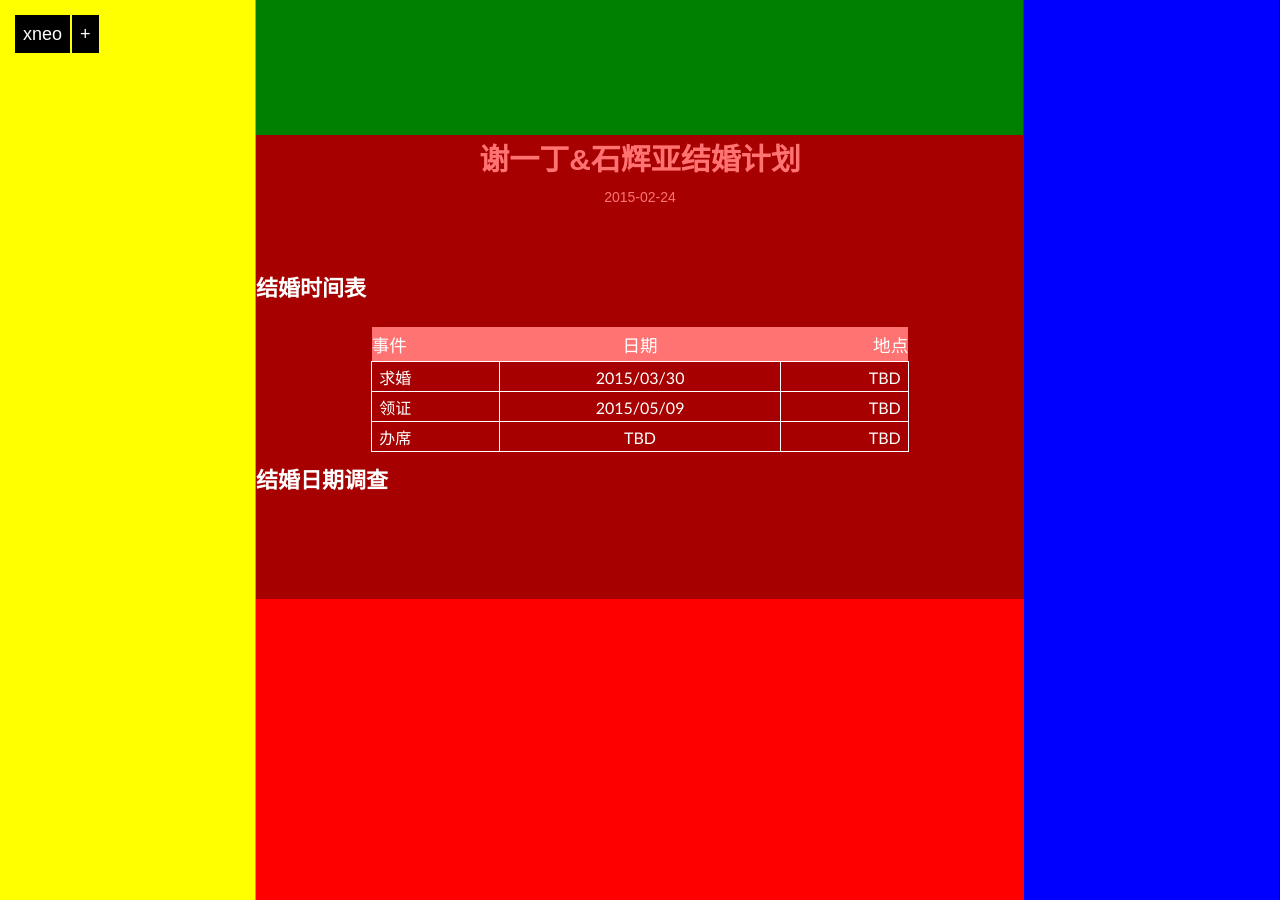
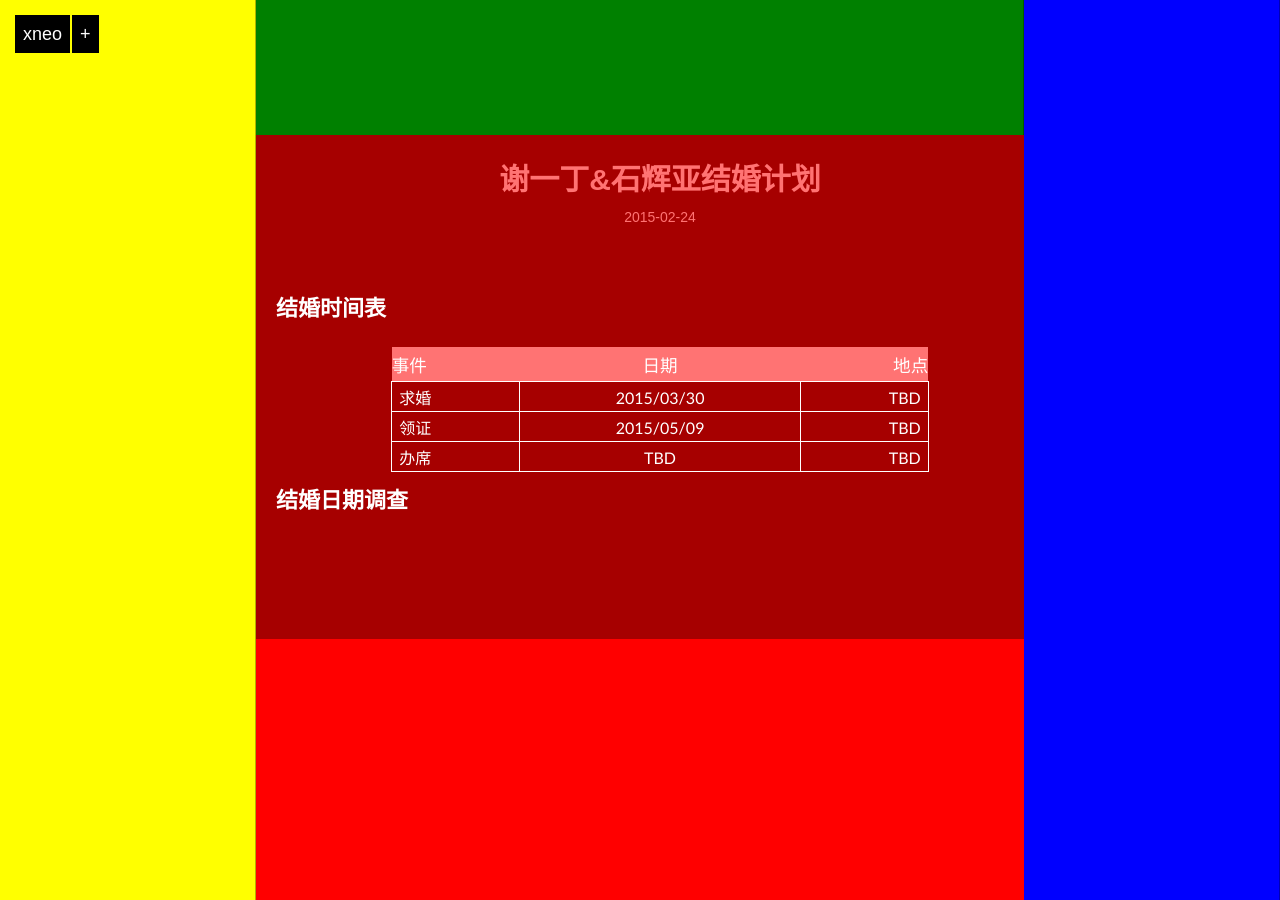
Before and after one commit to tuoerzhang/xneo123.github.io, a Jekyll site: the page built from _posts/wedding/2015-02-24-wedding-plan.md, in a window 1280 px wide. Built offline with Jekyll 4.4.1, drawn with Linux system fonts in a browser that asks for light colours; Markdown is read by kramdown in place of the engine named in the settings.

Commit message:
中间点

```diff
--- a/_layouts/wedding.html
+++ b/_layouts/wedding.html
@@ -12,8 +12,7 @@ layout: default
         body { background:#FF0000; }
     }
 	#wedding-content {position:fixed;top:15%;left:20%;right:20%;min-height: 20%;height:auto !important;background: #A60000;color:#ffffff; }
-	.wedding-entry {margin-bottom:80px;width:100%; float:left;  }
-	.wedding-entry {margin-bottom:80px;width:100%; float:left;  }
+	.wedding-entry {margin-bottom:80px;width:100%; float:left;  padding: 20px}
 	.wedding-entry ul{margin-bottom:25px;margin-left:25px;}
 	.wedding-entry p+ul {margin-top:-20px;}
 	.wedding-entry ul li{margin-bottom:5px;list-style:disc;line-height:1.8em;}
```
